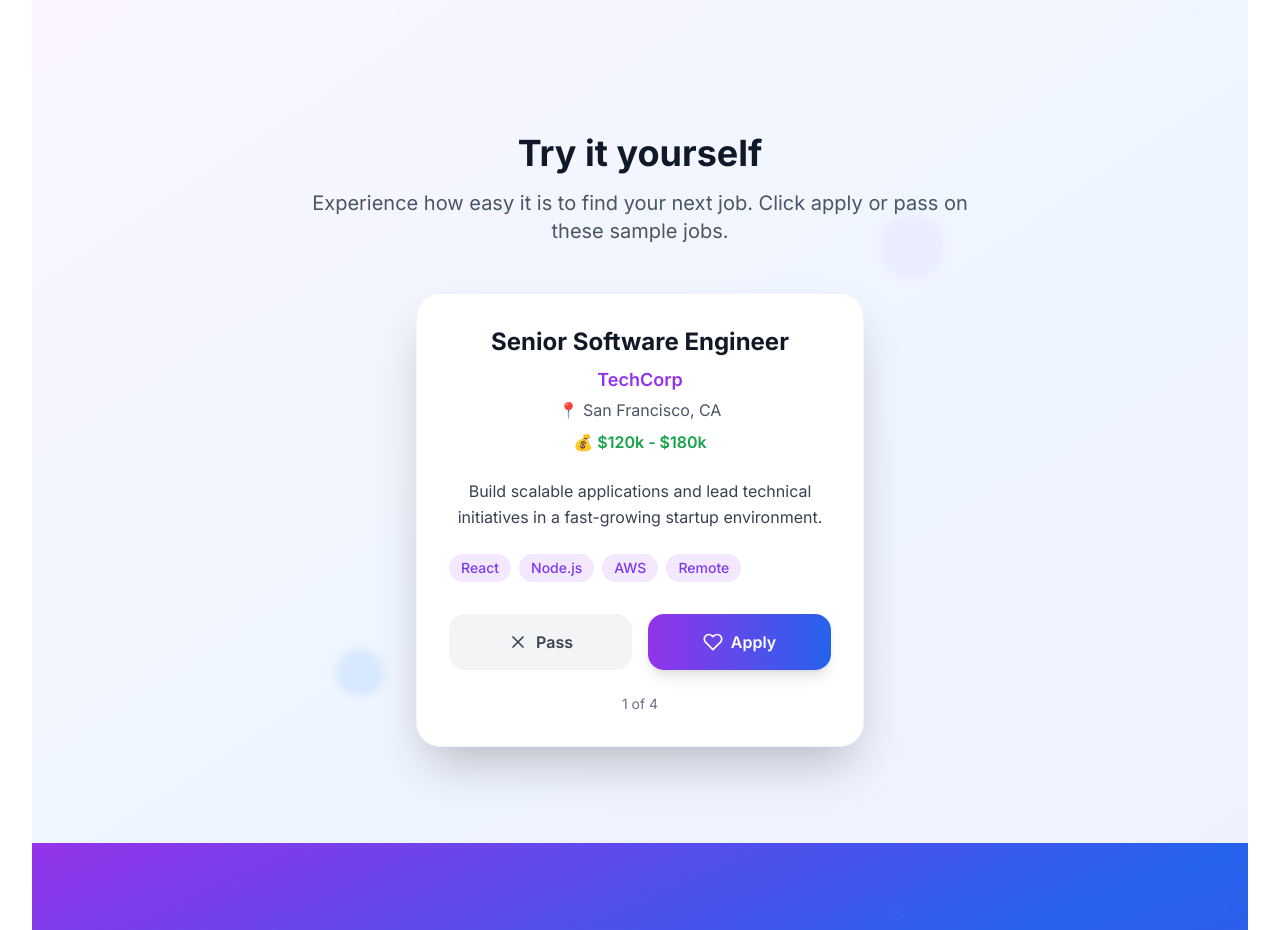
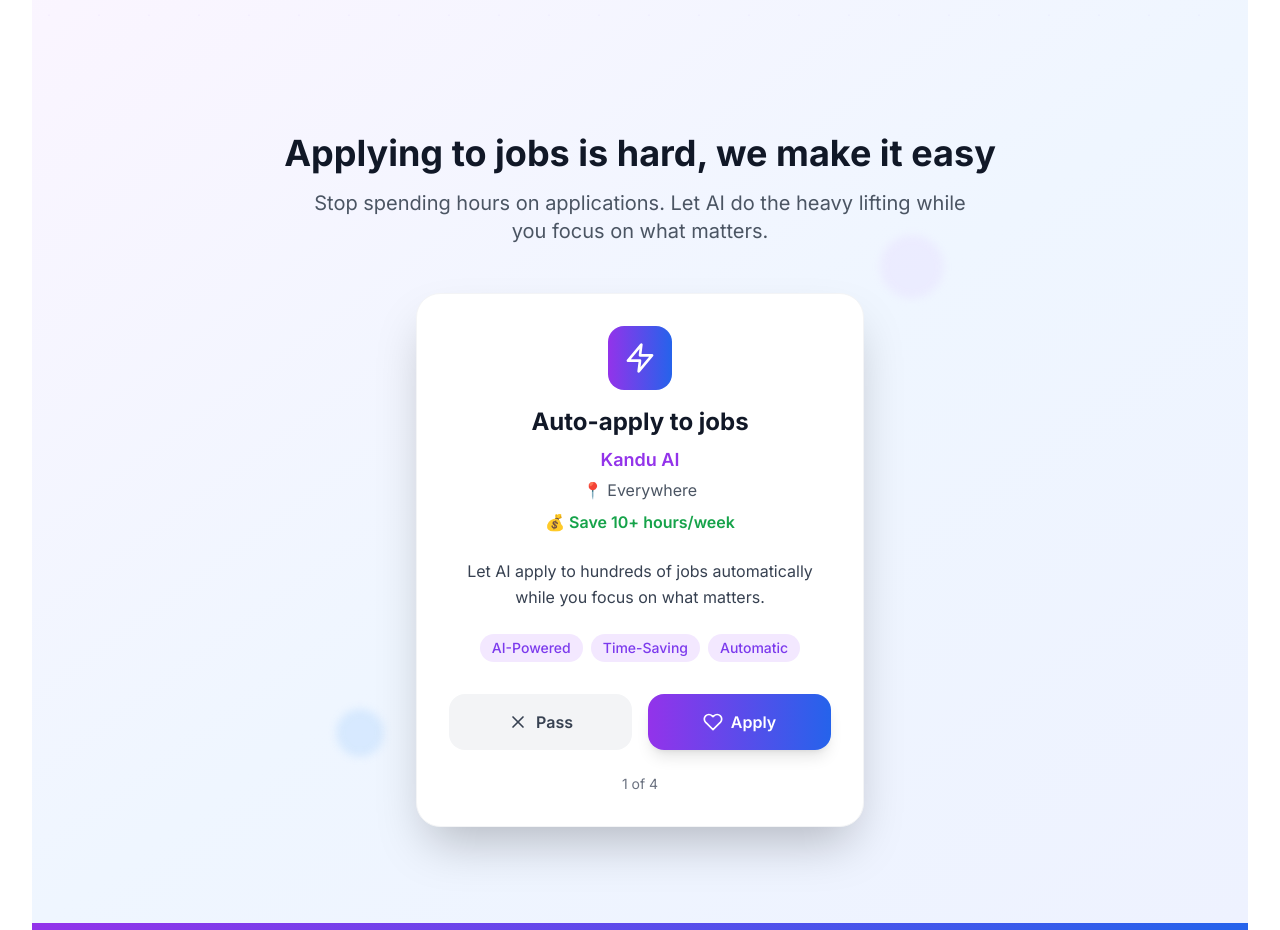
Before and after one commit to kandujobs/kandu-landing-page, a React (Vite) app: page / in a window 1280 px wide. Shown: the part 1680-2610 px from the top of the page. Built offline with nearby package versions, Linux system fonts and the light colour scheme.

Commit message:
Convert features into interactive job cards with original title and feature content

```diff
--- a/src/components/LandingPage.tsx
+++ b/src/components/LandingPage.tsx
@@ -1,50 +1,54 @@
 import React, { useState } from 'react';
 import { motion, AnimatePresence } from 'framer-motion';
-import { FiArrowRight, FiPlay, FiX, FiHeart } from 'react-icons/fi';
+import { FiArrowRight, FiPlay, FiX, FiHeart, FiZap, FiTrendingUp, FiCheck, FiBell } from 'react-icons/fi';
 
-// Mock job data for the interactive cards
-const MOCK_JOBS = [
+// Feature cards data for the interactive swiper
+const FEATURE_CARDS = [
   {
     id: 1,
-    title: "Senior Software Engineer",
-    company: "TechCorp",
-    location: "San Francisco, CA",
-    salary: "$120k - $180k",
-    description: "Build scalable applications and lead technical initiatives in a fast-growing startup environment.",
-    tags: ["React", "Node.js", "AWS", "Remote"]
+    title: "Auto-apply to jobs",
+    company: "Kandu AI",
+    location: "Everywhere",
+    salary: "Save 10+ hours/week",
+    description: "Let AI apply to hundreds of jobs automatically while you focus on what matters.",
+    icon: <FiZap className="w-8 h-8" />,
+    tags: ["AI-Powered", "Time-Saving", "Automatic"]
   },
   {
     id: 2,
-    title: "Product Manager",
-    company: "InnovateLab",
-    location: "New York, NY",
-    salary: "$100k - $150k",
-    description: "Drive product strategy and work with cross-functional teams to deliver exceptional user experiences.",
-    tags: ["Product Strategy", "Agile", "User Research", "Analytics"]
+    title: "Track your applications",
+    company: "Kandu AI",
+    location: "Centralized Dashboard",
+    salary: "Never lose track",
+    description: "Monitor your application status, responses, and interviews in one place.",
+    icon: <FiTrendingUp className="w-8 h-8" />,
+    tags: ["Organized", "Real-time", "Analytics"]
   },
   {
     id: 3,
-    title: "Data Scientist",
-    company: "DataFlow",
-    location: "Austin, TX",
-    salary: "$110k - $160k",
-    description: "Develop machine learning models and analyze complex datasets to drive business decisions.",
-    tags: ["Python", "Machine Learning", "SQL", "Statistics"]
+    title: "Smart job recommendations",
+    company: "Kandu AI",
+    location: "Personalized",
+    salary: "Perfect matches",
+    description: "Get personalized job suggestions based on your skills and preferences.",
+    icon: <FiCheck className="w-8 h-8" />,
+    tags: ["AI Learning", "Personalized", "Smart"]
   },
   {
     id: 4,
-    title: "UX Designer",
-    company: "DesignStudio",
-    location: "Seattle, WA",
-    salary: "$90k - $140k",
-    description: "Create beautiful, intuitive user experiences and conduct user research to inform design decisions.",
-    tags: ["Figma", "User Research", "Prototyping", "Design Systems"]
+    title: "Search notifications",
+    company: "Kandu AI",
+    location: "Instant Alerts",
+    salary: "Never miss opportunities",
+    description: "Never miss the perfect opportunity with intelligent job alerts.",
+    icon: <FiBell className="w-8 h-8" />,
+    tags: ["Instant", "Smart Alerts", "Opportunities"]
   }
 ];
 
 const LandingPage: React.FC = () => {
   const [isLoading, setIsLoading] = useState(false);
-  const [currentJobIndex, setCurrentJobIndex] = useState(0);
+  const [currentCardIndex, setCurrentCardIndex] = useState(0);
   const [showEndState, setShowEndState] = useState(false);
 
   const handleGetStarted = () => {
@@ -60,23 +64,23 @@ const LandingPage: React.FC = () => {
   };
 
   const handleApply = () => {
-    if (currentJobIndex < MOCK_JOBS.length - 1) {
-      setCurrentJobIndex(currentJobIndex + 1);
+    if (currentCardIndex < FEATURE_CARDS.length - 1) {
+      setCurrentCardIndex(currentCardIndex + 1);
     } else {
       setShowEndState(true);
     }
   };
 
   const handlePass = () => {
-    if (currentJobIndex < MOCK_JOBS.length - 1) {
-      setCurrentJobIndex(currentJobIndex + 1);
+    if (currentCardIndex < FEATURE_CARDS.length - 1) {
+      setCurrentCardIndex(currentCardIndex + 1);
     } else {
       setShowEndState(true);
     }
   };
 
   const resetCards = () => {
-    setCurrentJobIndex(0);
+    setCurrentCardIndex(0);
     setShowEndState(false);
   };
 
@@ -393,7 +397,7 @@ const LandingPage: React.FC = () => {
         </div>
       </section>
 
-      {/* Interactive Job Cards Section */}
+      {/* Interactive Feature Cards Section */}
       <section className="relative py-24 overflow-hidden">
         {/* Animated Background */}
         <div className="absolute inset-0 bg-gradient-to-br from-purple-50 via-blue-50 to-indigo-50">
@@ -434,49 +438,54 @@ const LandingPage: React.FC = () => {
             className="text-center mb-12"
           >
             <h2 className="text-4xl font-bold text-gray-900 mb-4">
-              Try it yourself
+              Applying to jobs is hard, we make it easy
             </h2>
             <p className="text-xl text-gray-600 max-w-2xl mx-auto">
-              Experience how easy it is to find your next job. Click apply or pass on these sample jobs.
+              Stop spending hours on applications. Let AI do the heavy lifting while you focus on what matters.
             </p>
           </motion.div>
 
-          {/* Job Card Container */}
+          {/* Feature Card Container */}
           <div className="relative max-w-md mx-auto">
             <AnimatePresence mode="wait">
               {!showEndState ? (
                 <motion.div
-                  key={currentJobIndex}
+                  key={currentCardIndex}
                   initial={{ opacity: 0, x: 300, rotate: 15 }}
                   animate={{ opacity: 1, x: 0, rotate: 0 }}
                   exit={{ opacity: 0, x: -300, rotate: -15 }}
                   transition={{ duration: 0.5 }}
                   className="bg-white rounded-3xl shadow-2xl p-8 border border-gray-100"
                 >
-                  {/* Job Header */}
+                  {/* Feature Header */}
                   <div className="mb-6">
-                    <h3 className="text-2xl font-bold text-gray-900 mb-2">
-                      {MOCK_JOBS[currentJobIndex].title}
+                    <div className="flex items-center justify-center mb-4">
+                      <div className="w-16 h-16 bg-gradient-to-r from-purple-600 to-blue-600 rounded-2xl flex items-center justify-center text-white">
+                        {FEATURE_CARDS[currentCardIndex].icon}
+                      </div>
+                    </div>
+                    <h3 className="text-2xl font-bold text-gray-900 mb-2 text-center">
+                      {FEATURE_CARDS[currentCardIndex].title}
                     </h3>
-                    <p className="text-lg text-purple-600 font-semibold mb-1">
-                      {MOCK_JOBS[currentJobIndex].company}
+                    <p className="text-lg text-purple-600 font-semibold mb-1 text-center">
+                      {FEATURE_CARDS[currentCardIndex].company}
                     </p>
-                    <p className="text-gray-600 mb-2">
-                      📍 {MOCK_JOBS[currentJobIndex].location}
+                    <p className="text-gray-600 mb-2 text-center">
+                      📍 {FEATURE_CARDS[currentCardIndex].location}
                     </p>
-                    <p className="text-green-600 font-semibold">
-                      💰 {MOCK_JOBS[currentJobIndex].salary}
+                    <p className="text-green-600 font-semibold text-center">
+                      💰 {FEATURE_CARDS[currentCardIndex].salary}
                     </p>
                   </div>
 
-                  {/* Job Description */}
-                  <p className="text-gray-700 mb-6 leading-relaxed">
-                    {MOCK_JOBS[currentJobIndex].description}
+                  {/* Feature Description */}
+                  <p className="text-gray-700 mb-6 leading-relaxed text-center">
+                    {FEATURE_CARDS[currentCardIndex].description}
                   </p>
 
-                  {/* Job Tags */}
-                  <div className="flex flex-wrap gap-2 mb-8">
-                    {MOCK_JOBS[currentJobIndex].tags.map((tag, index) => (
+                  {/* Feature Tags */}
+                  <div className="flex flex-wrap gap-2 mb-8 justify-center">
+                    {FEATURE_CARDS[currentCardIndex].tags.map((tag, index) => (
                       <span
                         key={index}
                         className="px-3 py-1 bg-purple-100 text-purple-700 rounded-full text-sm font-medium"
@@ -511,7 +520,7 @@ const LandingPage: React.FC = () => {
                   {/* Progress Indicator */}
                   <div className="mt-6 text-center">
                     <p className="text-sm text-gray-500">
-                      {currentJobIndex + 1} of {MOCK_JOBS.length}
+                      {currentCardIndex + 1} of {FEATURE_CARDS.length}
                     </p>
                   </div>
                 </motion.div>
```
